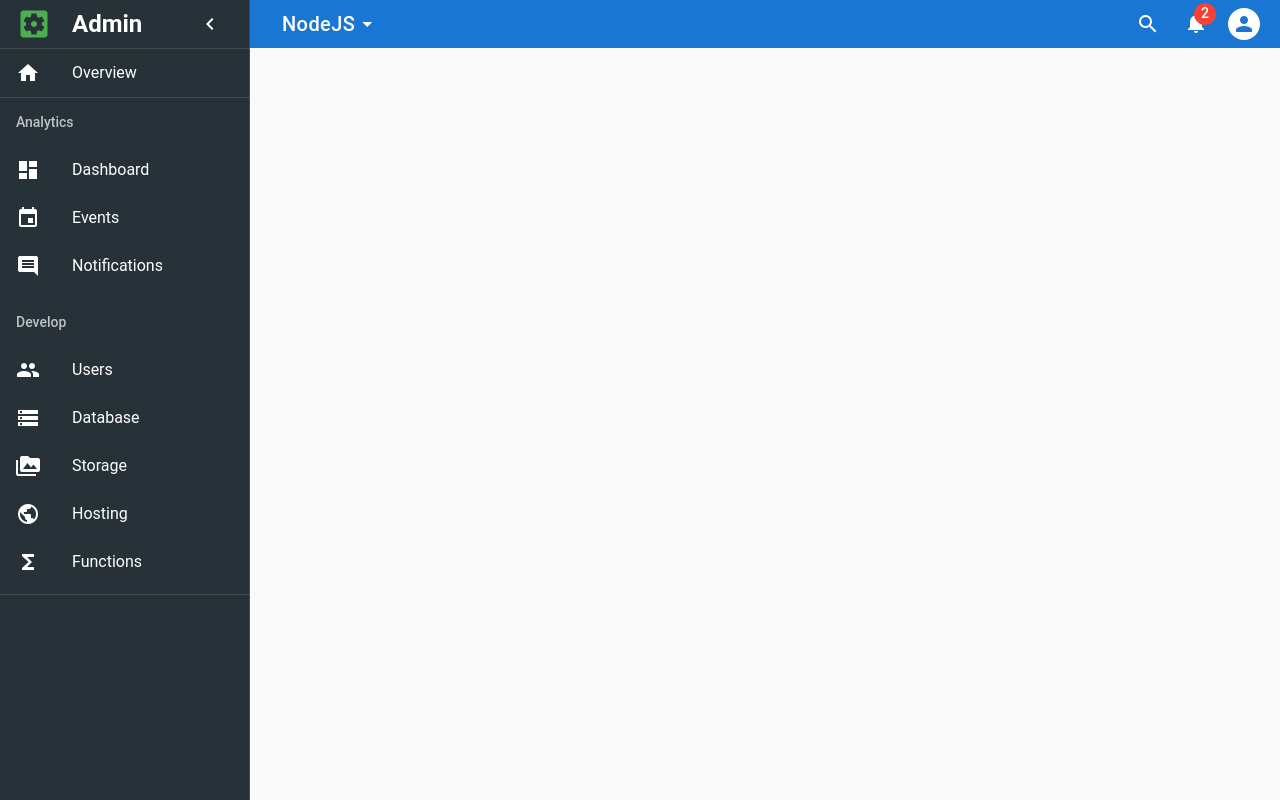
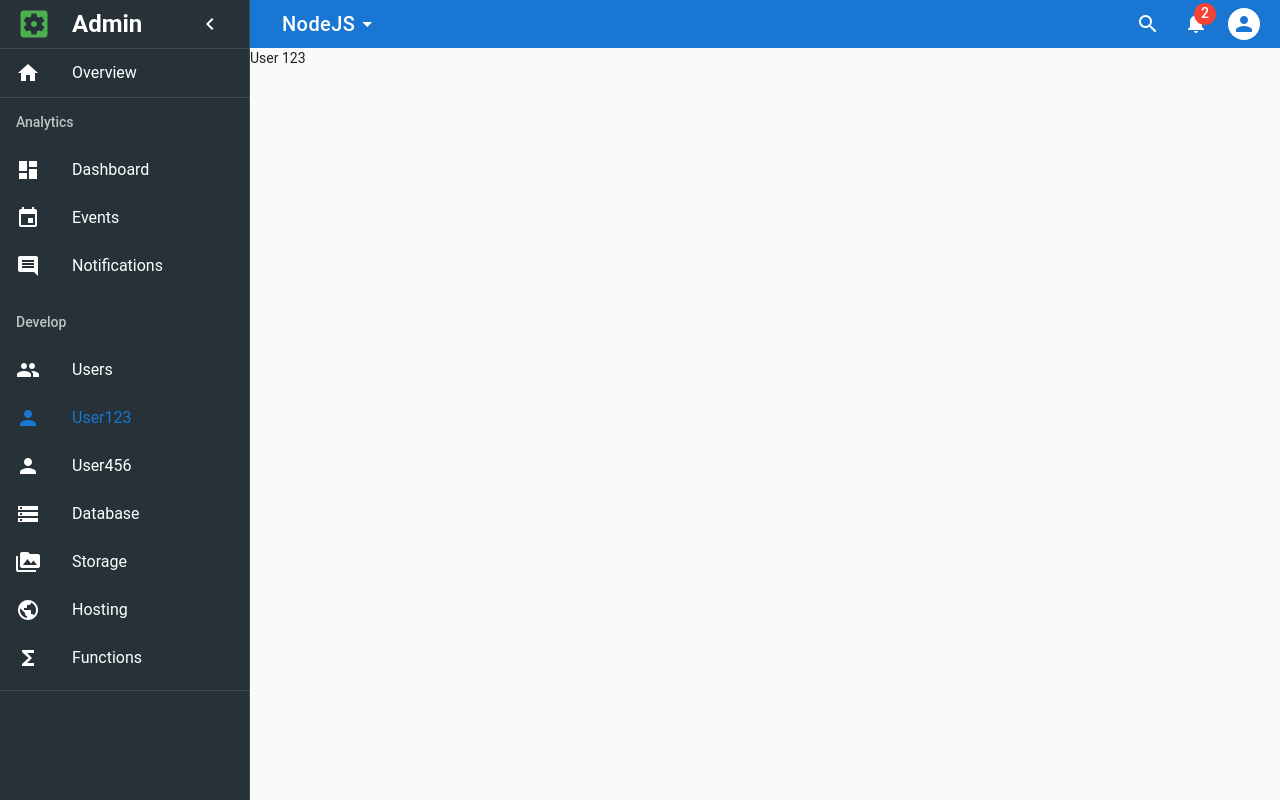
Before and after one commit to aak74/vuetify-admin, a Vue app: page /users/123 in a window 1280 px wide. Built offline with nearby package versions, Linux system fonts and the light colour scheme.

Commit message:
loading users

```diff
--- a/src/App.vue
+++ b/src/App.vue
@@ -4,7 +4,9 @@
     <sidebar />
     <top-toolbar />
     <v-content>
+      <transition name="fade" mode="out-in">
         <router-view />
+      </transition>
     </v-content>
     <notifications :right="true"/>
   </v-app>
--- a/src/config/leftMenu.js
+++ b/src/config/leftMenu.js
@@ -32,6 +32,18 @@ export default [
         description: null
       },
       {
+        icon: 'person',
+        title: 'User123',
+        link: '/users/123',
+        description: null
+      },
+      {
+        icon: 'person',
+        title: 'User456',
+        link: '/users/456',
+        description: null
+      },
+      {
         icon: 'storage',
         title: 'Database',
         link: '/database',
--- /dev/null
+++ b/src/pages/User.vue
@@ -0,0 +1,22 @@
+<template>
+<div>
+  User {{ $route.params.id }}
+</div>
+</template>
+
+<script>
+export default {
+  name: 'User',
+  watch: {
+    '$route' (to, from) {
+      console.log('watch $route', to, from, this.$route.matched);
+
+
+    }
+  },
+  beforeRouteEnter (to, from, next) {
+    console.log('beforeRouteEnter', to, from);
+    next()
+  },
+}
+</script>
--- a/src/pages/Users.vue
+++ b/src/pages/Users.vue
@@ -3,3 +3,36 @@
   Users
 </div>
 </template>
+
+<script>
+export default {
+  name: 'Users',
+  watch: {
+    '$route': {
+      handler: 'fetchData',
+      // handler: this.fetchData,
+      immediate: true
+    }
+  },
+  methods: {
+    fetchData () {
+      this.$store.dispatch('loadUsers');
+      // this.error = this.post = null
+      // this.loading = true
+      // // замените здесь `getPost` используемым методом получения данных / доступа к API
+      // getPost(this.$route.params.id, (err, post) => {
+      //   this.loading = false
+      //   if (err) {
+      //     this.error = err.toString()
+      //   } else {
+      //     this.post = post
+      //   }
+      // })
+    }
+  }
+  // beforeRouteEnter (to, from, next) {
+  //   console.log('beforeRouteEnter', to, from);
+  //   next()
+  // },
+}
+</script>
--- a/src/router/index.js
+++ b/src/router/index.js
@@ -4,6 +4,7 @@ import Home from '../pages/Home'
 import Dashboard from '../pages/Dashboard'
 import Database from '../pages/Database'
 import Users from '../pages/Users'
+import User from '../pages/User'
 
 Vue.use(Router)
 
@@ -27,7 +28,12 @@ const routes = [
     path: '/users',
     name: 'Users',
     component: Users
-  }
+  },
+  {
+    path: '/users/:id',
+    name: 'User',
+    component: User
+  },
 ]
 
 export default new Router({
--- a/src/store/actions.js
+++ b/src/store/actions.js
@@ -1,9 +1,11 @@
 import api from '../api'
 
-const loadAll = (store, cb) => {
-  if (!store.state.autoLoad) {
-    return;
-  }
+const loadUsers = (store, cb) => {
+  // if (!store.state.autoLoad) {
+  //   return;
+  // }
+  store.commit('LOADING');
+
   api.request('get', 'jira/users/')
     .then((response) => {
       console.log('loadAll', response);
@@ -12,7 +14,8 @@ const loadAll = (store, cb) => {
         return
       }
 
-      store.commit('LOADED_ALL', response.data.data)
+      store.commit('LOADED')
+      store.commit('LOADED_USERS', response.data.data)
       if (!!cb) {
         cb()
       }
@@ -23,5 +26,6 @@ const loadAll = (store, cb) => {
 }
 
 export default {
-  loadAll
+  // loadAll,
+  loadUsers
 }
--- a/src/store/index.js
+++ b/src/store/index.js
@@ -15,5 +15,5 @@ const store = new Vuex.Store({
     mutations,
 })
 
-actions.loadAll(store)
+// actions.loadAll(store)
 export default store
--- a/src/store/mutations.js
+++ b/src/store/mutations.js
@@ -30,10 +30,22 @@ export default {
 
   LOADING_ERROR (state, error) {
     console.log('LOADING_ERROR', error);
+    state.status.loading = false;
   },
 
-  LOADED_ALL (state, data) {
-    console.log('LOADED_ALL', data);
+  LOADING (state, data) {
+    state.status.loading = true;
+  },
+
+  LOADED (state) {
+    console.log('LOADED');
+    state.status.loading = false;
+  },
+
+  LOADED_USERS (state, data) {
+    console.log('LOADED_USERS', data, window);
+
+    // state
   },
 
 }
--- a/src/store/state.js
+++ b/src/store/state.js
@@ -10,7 +10,8 @@ export default {
     panelNotificationsVisible: false,
     miniMenu: false,
     searching: false,
-    search: ''
+    search: '',
+    loading: false
   },
   notifications: {
     title: '2 unread notifications',
@@ -29,5 +30,5 @@ export default {
     fullname: 'John Doe',
     role: 'Administrator'
   },
-  autoLoad: false
+  // autoLoad: false
 }
```
